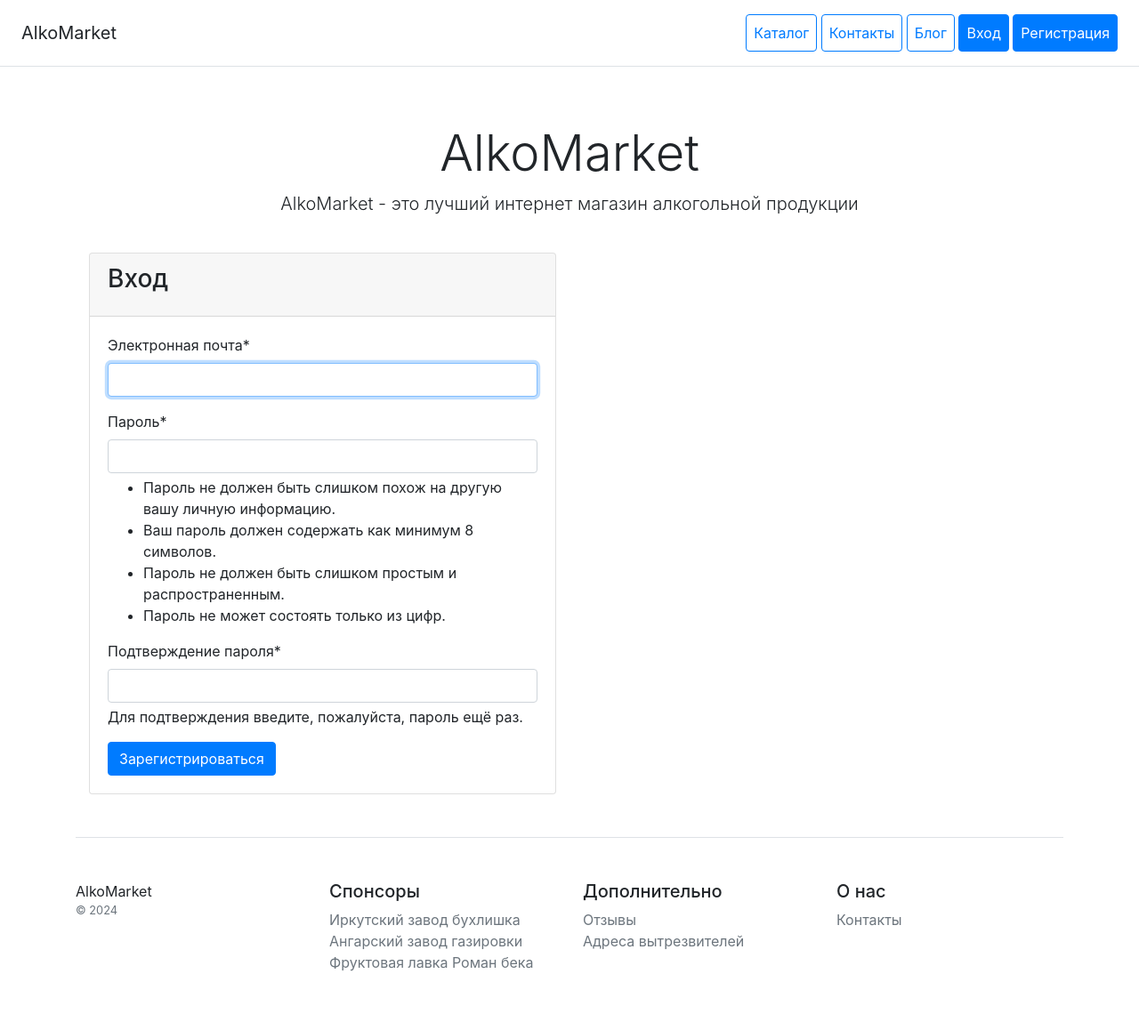
After one commit to RVBelyaevsky/market, a Django app: page /users/register/ in a window 1280 px wide. The commit adds this page. Shown: the whole page at 89% size. Run offline with Django 5.2, Linux system fonts and the light colour scheme; some libraries are stand-ins or nearby versions.

Commit message:
создание контроллера для регистрации

```diff
--- a/catalog/templates/catalog/base.html
+++ b/catalog/templates/catalog/base.html
@@ -14,6 +14,12 @@
         <a class="p-2 btn btn-outline-primary" href="{% url 'catalog:index' %}">Каталог</a>
         <a class="p-2 btn btn-outline-primary" href="{% url 'catalog:contacts' %}">Контакты</a>
         <a class="p-2 btn btn-outline-primary" href="{% url 'catalog:blog_list' %}">Блог</a>
+        {% if not user.is_authenticated %}
+            <a class="p-2 btn btn-primary" href="{% url 'users:login' %}">Вход</a>
+            <a class="p-2 btn btn-primary" href="{% url 'users:register' %}">Регистрация</a>
+        {% else %}
+            <a class="p-2 btn btn-danger" href="{% url 'users:logout' %}">Выход</a>
+        {% endif %}
     </nav>
 </div>
 
@@ -23,7 +29,7 @@
 </div>
 
 <div class="container">
-    {% block content%}
+    {% block content %}
     {% endblock %}
 
     <footer class="pt-4 my-md-5 pt-md-5 border-top">
--- a/config/settings.py
+++ b/config/settings.py
@@ -114,7 +114,7 @@ AUTH_PASSWORD_VALIDATORS = [
 # Internationalization
 # https://docs.djangoproject.com/en/5.0/topics/i18n/
 
-LANGUAGE_CODE = 'en-us'
+LANGUAGE_CODE = 'ru-Ru'
 
 TIME_ZONE = 'UTC'
 
@@ -145,3 +145,5 @@ CRISPY_ALLOWED_TEMPLATE_PACKS = "bootstrap4"
 CRISPY_TEMPLATE_PACK = "bootstrap4"
 
 AUTH_USER_MODEL = 'users.User'
+LOGIN_REDIRECT_URL = '/'
+LOGOUT_REDIRECT_URL = '/'
--- a/config/urls.py
+++ b/config/urls.py
@@ -5,5 +5,6 @@ from django.urls import path, include
 
 urlpatterns = [
     path('admin/', admin.site.urls),
-    path('', include('catalog.urls', namespace='catalog'))
+    path('', include('catalog.urls', namespace='catalog')),
+    path('users/', include('users.urls', namespace='users'))
 ] + static(settings.MEDIA_URL, document_root=settings.MEDIA_ROOT)
--- /dev/null
+++ b/users/forms.py
@@ -0,0 +1,9 @@
+from django.contrib.auth.forms import UserCreationForm
+
+from users.models import User
+
+
+class RegistrationForm(UserCreationForm):
+    class Meta:
+        model = User
+        fields = ('email', 'password1', 'password2')
--- /dev/null
+++ b/users/templates/users/user_form.html
@@ -0,0 +1,26 @@
+{% extends 'catalog/base.html' %}
+{% load crispy_forms_filters %}
+{% load crispy_forms_tags %}
+{% block content %}
+    <form method="post" enctype="multipart/form-data">
+        <div class="col-12">
+            <div class="row">
+                <div class="col-6">
+                    <div class="card">
+                        <div class="card-header">
+                            <h3 class="card-title">Вход</h3>
+                        </div>
+                        <div class="card-body">
+                            {% csrf_token %}
+                            {{ form|crispy }}
+                            <button type="submit" class="btn btn-primary">
+                                Зарегистрироваться
+                            </button>
+                        </div>
+                    </div>
+                </div>
+
+            </div>
+        </div>
+    </form>
+{% endblock %}
--- /dev/null
+++ b/users/urls.py
@@ -0,0 +1,13 @@
+from django.contrib.auth.views import LoginView, LogoutView
+from django.urls import path
+
+from users.apps import UsersConfig
+from users.views import UserCreateView
+
+app_name = UsersConfig.name
+
+urlpatterns = [
+    path('', LoginView.as_view(template_name='users/login.html'), name='login'),
+    path('logout/', LogoutView.as_view(), name='logout'),
+    path('register/', UserCreateView.as_view(), name='register'),
+]
--- a/users/views.py
+++ b/users/views.py
@@ -1,3 +1,11 @@
-from django.shortcuts import render
+from django.urls import reverse_lazy
+from django.views.generic import CreateView
 
-# Create your views here.
+from users.forms import RegistrationForm
+from users.models import User
+
+
+class UserCreateView(CreateView):
+    model = User
+    form_class = RegistrationForm
+    success_url = reverse_lazy('users:login')
```
Also changed, not shown: users/templates/users/login.html (added, +26 -0 lines).
